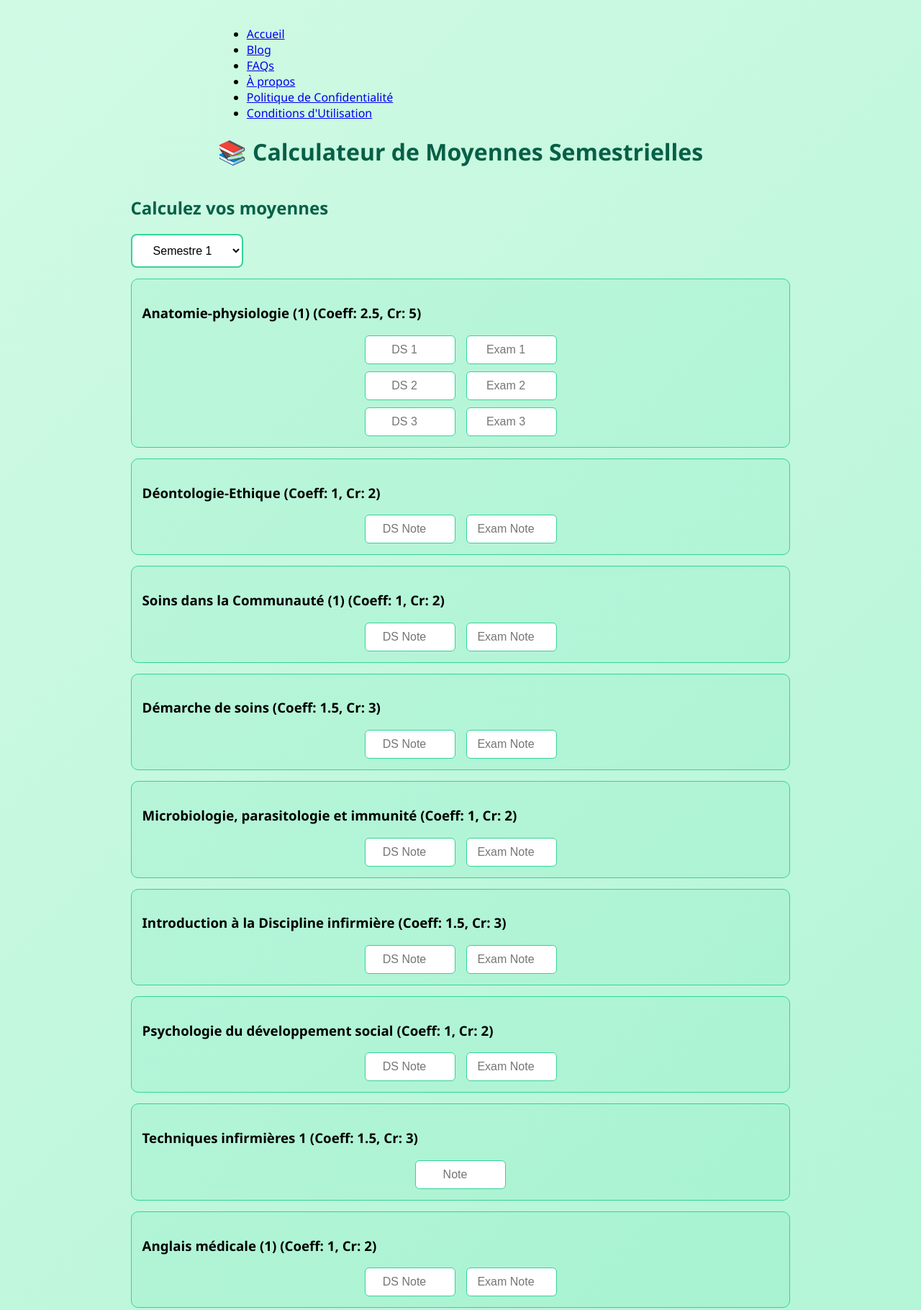
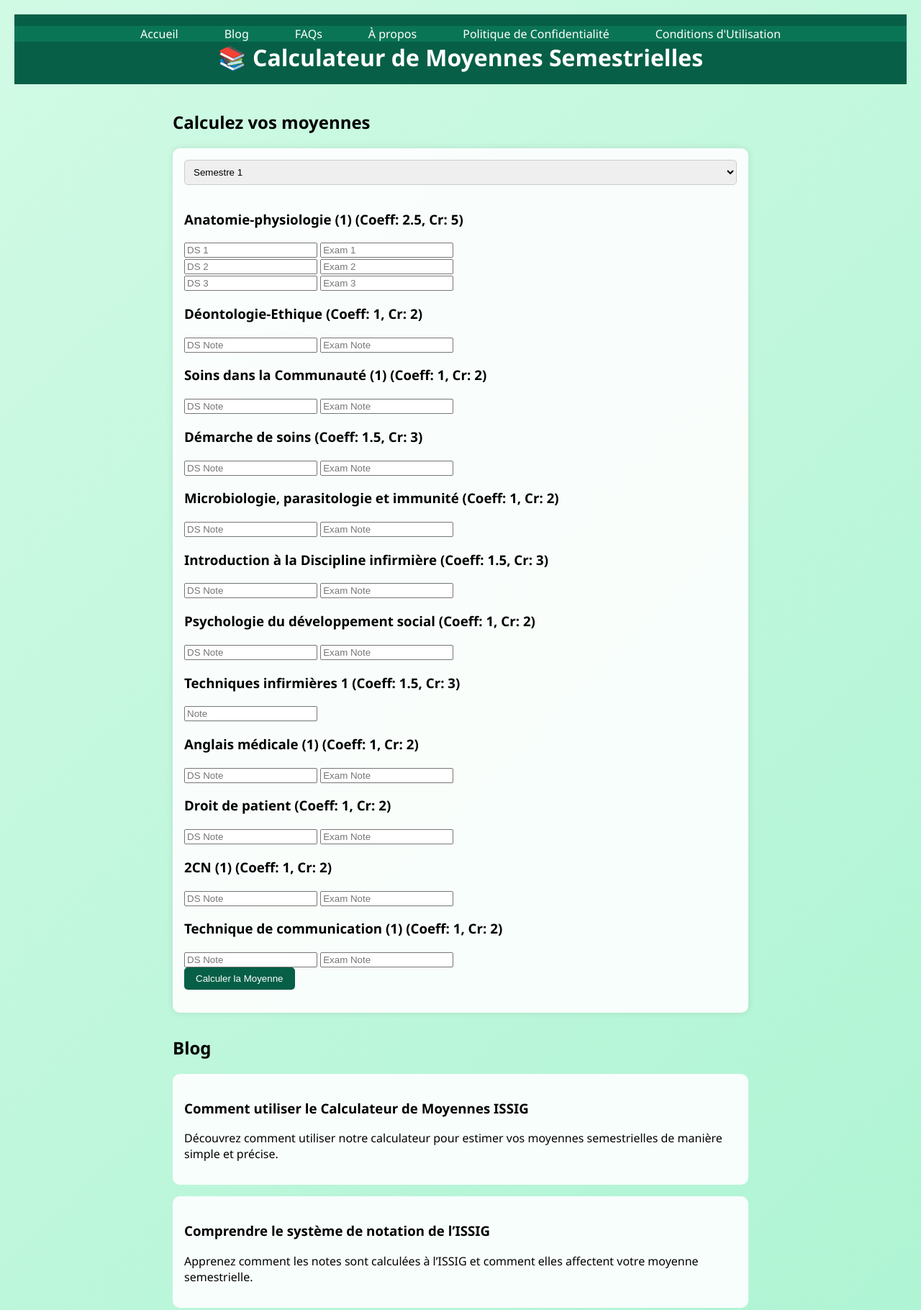
Before and after one commit to mouadhissig/Cour, a plain HTML site: page index.html in a window 1280 px wide. Shown: the top 1820 px of the page at 72% size. Drawn offline with Linux system fonts and the light colour scheme.

Commit message:
Update style.css

```diff
--- a/style.css
+++ b/style.css
@@ -10,158 +10,117 @@ body {
   align-items: center;
 }
 
-/* Main Container */
-.container {
-  background: rgba(255, 255, 255, 0.9);
-  backdrop-filter: blur(10px);
-  padding: 30px;
-  border-radius: 20px;
-  box-shadow: 0 8px 32px rgba(31, 38, 135, 0.15);
+/* Header */
+header {
+  background: #065f46;
+  color: white;
+  padding: 1rem 0;
+  text-align: center;
+  width: 100%;
+}
+
+header h1 {
+  margin: 0;
+}
+
+nav ul {
+  list-style: none;
+  padding: 0;
+  display: flex;
+  justify-content: center;
+  background: #0a7555;
+  margin: 0;
+}
+
+nav ul li {
+  margin: 0 1rem;
+}
+
+nav ul li a {
+  color: white;
+  text-decoration: none;
+  padding: 0.5rem 1rem;
+}
+
+nav ul li a:hover {
+  background: #0d8a66;
+}
+
+/* Main Content */
+main {
+  padding: 1rem;
   max-width: 800px;
   width: 100%;
-  text-align: center;
 }
 
-/* Logo */
-.logo {
-  width: 150px;
-  height: auto;
-  margin-bottom: 20px;
+.calculator {
+  background: rgba(255, 255, 255, 0.9);
+  padding: 1rem;
+  border-radius: 10px;
+  box-shadow: 0 0 10px rgba(0, 0, 0, 0.1);
+  margin-bottom: 2rem;
 }
 
-/* Titles */
-h1, h2 {
-  color: #065f46;
-  margin-bottom: 20px;
+.calculator select {
+  width: 100%;
+  padding: 0.5rem;
+  margin-bottom: 1rem;
+  border: 1px solid #ccc;
+  border-radius: 5px;
 }
 
-/* Dropdown Menu */
-.semester-select {
-  margin-bottom: 25px;
+.calculator button {
+  background: #065f46;
+  color: white;
+  border: none;
+  padding: 0.5rem 1rem;
+  border-radius: 5px;
+  cursor: pointer;
 }
 
-select {
-  padding: 12px 25px;
-  border-radius: 8px;
-  border: 2px solid #34d399;
-  font-size: 16px;
-  cursor: pointer;
-  background: white;
+.calculator button:hover {
+  background: #0a7555;
 }
 
-/* Subject Cards */
-.subject-card {
-  background: rgba(52, 211, 153, 0.1);
-  border: 1px solid #34d399;
-  border-radius: 10px;
-  padding: 15px;
-  margin: 15px 0;
-}
-
-/* Input Fields */
-.input-group {
-  display: flex;
-  gap: 15px;
-  margin-top: 10px;
-  justify-content: center;
-}
-
-input {
-  padding: 10px 12px;
-  border: 1px solid #34d399;
-  border-radius: 6px;
-  width: 100px;
-  text-align: center;
-  font-size: 16px;
-}
-
-/* Buttons */
-button {
-  background: #34d399;
-  color: white;
-  padding: 12px 30px;
-  border-radius: 8px;
-  margin-top: 20px;
-  border: none;
-  cursor: pointer;
-  transition: background 0.3s ease;
-  font-size: 16px;
-}
-
-button:hover {
-  background: #10b981;
-}
-
-/* Results Display */
 #result, #creditsResult {
-  margin-top: 25px;
-  padding: 15px;
-  background: rgba(52, 211, 153, 0.15);
-  border-radius: 8px;
-  font-size: 18px;
+  margin-top: 1rem;
   font-weight: bold;
 }
 
-/* Warning Messages */
-.warning {
-  color: #dc2626;
-  font-weight: bold;
-}
-
-/* About Section */
-.about {
+/* Blog and FAQs */
+article, .faq-item {
   background: rgba(255, 255, 255, 0.9);
-  padding: 20px;
-  border-radius: 12px;
-  box-shadow: 0 5px 15px rgba(0, 0, 0, 0.1);
-  text-align: left;
-  max-width: 800px;
-  margin-top: 40px;
-}
-
-.about p {
-  font-size: 16px;
-  line-height: 1.6;
-  color: #333;
-}
-
-/* Legal Section */
-.legal {
-  margin-top: 30px;
-  text-align: center;
-}
-
-.legal a {
-  color: #065f46;
-  text-decoration: none;
-}
-
-.legal a:hover {
-  text-decoration: underline;
+  padding: 1rem;
+  border-radius: 10px;
+  margin-bottom: 1rem;
 }
 
 /* Footer */
 footer {
+  background: #065f46;
+  color: white;
   text-align: center;
-  margin-top: 30px;
-  padding: 10px 0;
-  font-size: 0.8em;
-  color: #666;
-  opacity: 0.7;
-  transition: opacity 0.3s ease;
+  padding: 1rem 0;
+  width: 100%;
+  margin-top: 2rem;
 }
 
-footer:hover {
-  opacity: 1;
+footer a {
+  color: white;
+  text-decoration: none;
 }
 
-/* Mobile Responsive */
+footer a:hover {
+  text-decoration: underline;
+}
+
+/* Responsive Design */
 @media (max-width: 768px) {
-  .input-group {
-    flex-wrap: wrap;
+  nav ul {
+    flex-direction: column;
   }
 
-  .about {
-    text-align: center;
+  .calculator {
+    width: 90%;
   }
 }
```
